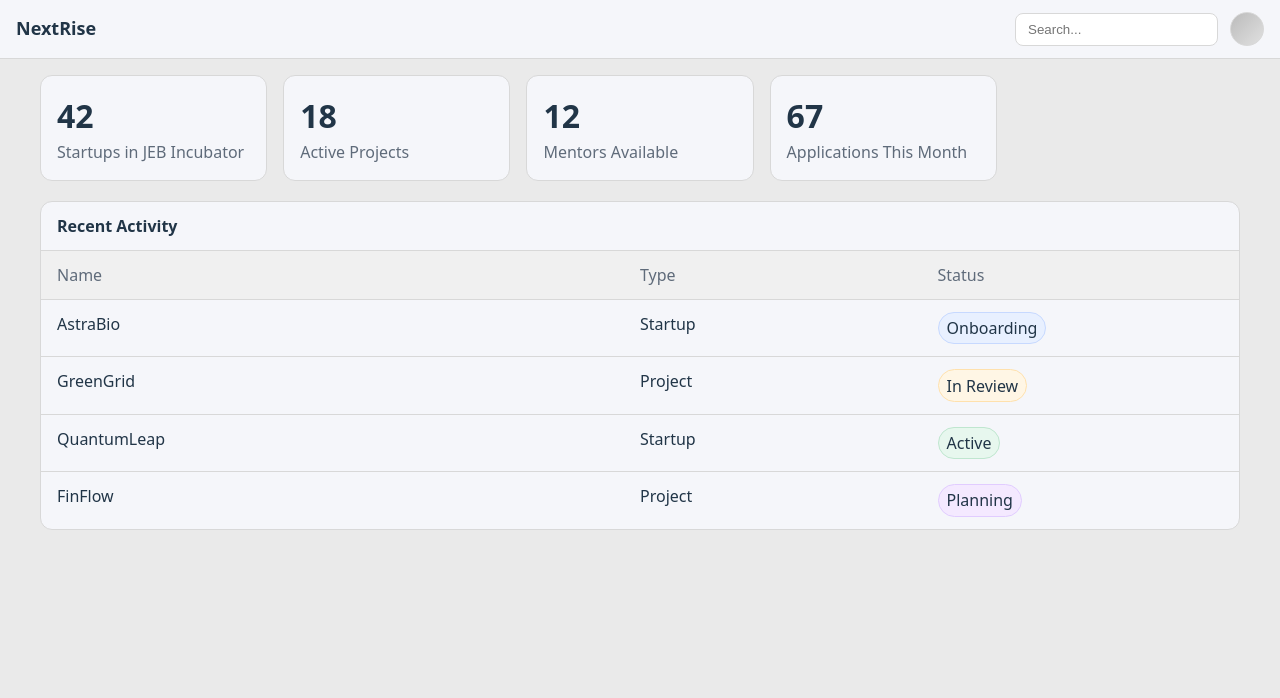
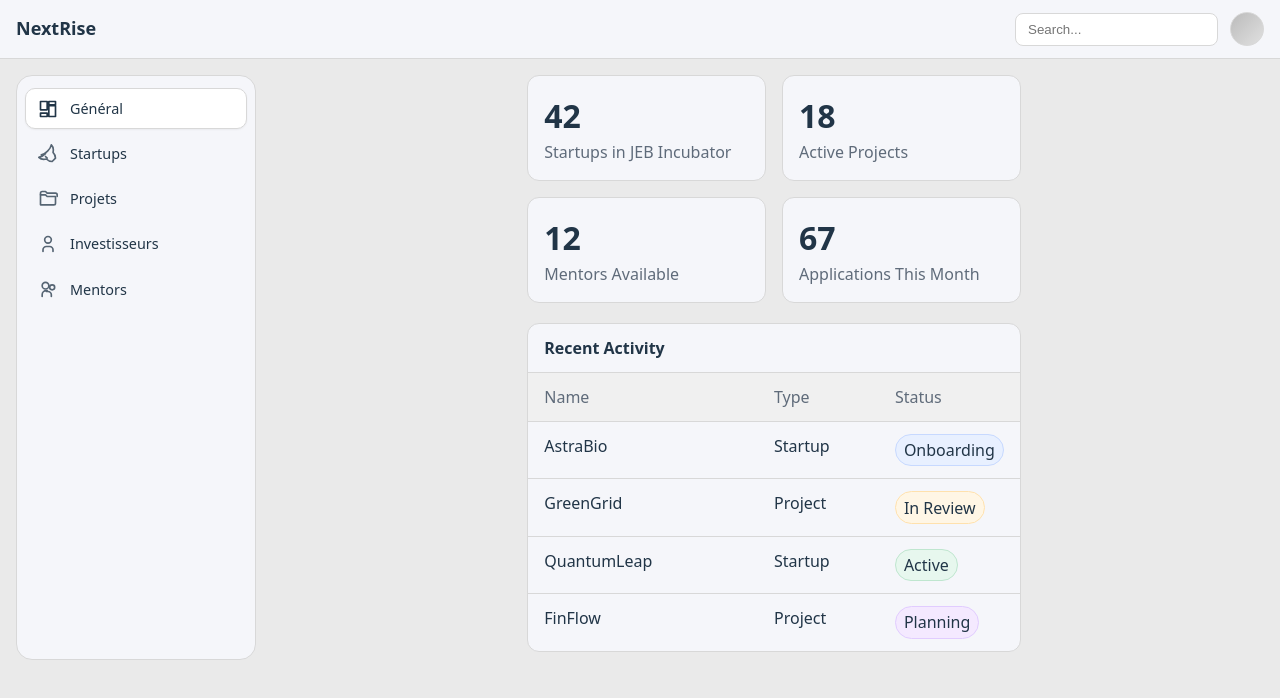
Before and after one commit to Aincrad-Flux/NextRise, a React (Vite) app in the folder frontend/: page / in a window 1280 px wide. Shown: the top 698 px of the page. Built offline with nearby package versions, Linux system fonts and the light colour scheme.

Commit message:
[refactor] enhance Home page layout with Sidebar and responsive styles

```diff
--- a/frontend/src/pages/Home.jsx
+++ b/frontend/src/pages/Home.jsx
@@ -1,14 +1,39 @@
+import { useState } from 'react'
 import TopBar from '../components/TopBar.jsx'
 import Dashboard from '../components/Dashboard.jsx'
+import Sidebar from '../components/Sidebar.jsx'
 import './home.css'
 
 export default function Home() {
+  const [section, setSection] = useState('general')
+
   return (
     <div className="home-container">
       <TopBar />
-      <main className="home-main">
-        <Dashboard />
-      </main>
+      <div className="layout">
+        <Sidebar active={section} onSelect={setSection} />
+        <main className="home-main">
+          {section === 'general' && <Dashboard />}
+          {section !== 'general' && (
+            <div className="placeholder panel">
+              <div className="panel-header"><h2>{labelFor(section)}</h2></div>
+              <div style={{ padding: '1rem' }}>
+                <p>Contenu pour la section {labelFor(section)} à venir.</p>
+              </div>
+            </div>
+          )}
+        </main>
+      </div>
     </div>
   )
 }
+
+function labelFor(key) {
+  switch (key) {
+    case 'startups': return 'Startups'
+    case 'projects': return 'Projets'
+    case 'investors': return 'Investisseurs'
+    case 'mentors': return 'Mentors'
+    default: return 'Général'
+  }
+}
--- a/frontend/src/pages/home.css
+++ b/frontend/src/pages/home.css
@@ -49,7 +49,68 @@
 .home-main {
   max-width: 1200px;
   margin: 0 auto;
-  padding: 1rem;
+  padding: 1rem 1.25rem 2rem;
+}
+
+.layout {
+  display: flex;
+  align-items: stretch;
+}
+
+/* Sidebar */
+.sidebar {
+  width: 240px;
+  flex-shrink: 0;
+  padding: 1rem 0.75rem 1.5rem 1rem;
+  display: flex;
+}
+.sidebar-inner {
+  background: var(--bg-surface);
+  border: 1px solid var(--border);
+  border-radius: 16px;
+  padding: 0.75rem 0.5rem;
+  display: flex;
+  flex-direction: column;
+  gap: 0.25rem;
+  width: 100%;
+  max-height: calc(100vh - 5rem);
+  position: sticky;
+  top: 4.25rem;
+  overflow-y: auto;
+}
+.sidebar-nav {
+  display: flex;
+  flex-direction: column;
+  gap: 0.25rem;
+}
+.nav-item {
+  display: flex;
+  align-items: center;
+  gap: 0.75rem;
+  background: transparent;
+  border: 1px solid transparent;
+  border-radius: 10px;
+  padding: 0.55rem 0.75rem;
+  font-size: 0.9rem;
+  text-align: left;
+  cursor: pointer;
+  color: var(--text);
+  transition: background .15s, border-color .15s;
+}
+.nav-item:hover {
+  background: #f1f2f5;
+}
+.nav-item.active {
+  background: #ffffff;
+  border-color: var(--border);
+  box-shadow: 0 1px 2px rgba(0,0,0,0.05);
+}
+.nav-icon { opacity: .75; }
+.nav-item.active .nav-icon { opacity: 1; }
+
+@media (max-width: 960px) {
+  .sidebar { display: none; }
+  .home-main { padding-left: 1rem; padding-right: 1rem; }
 }
 
 .dashboard .cards-grid {
```
